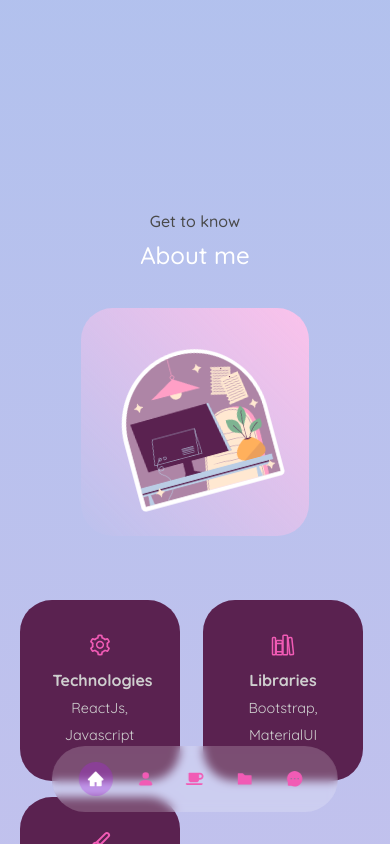
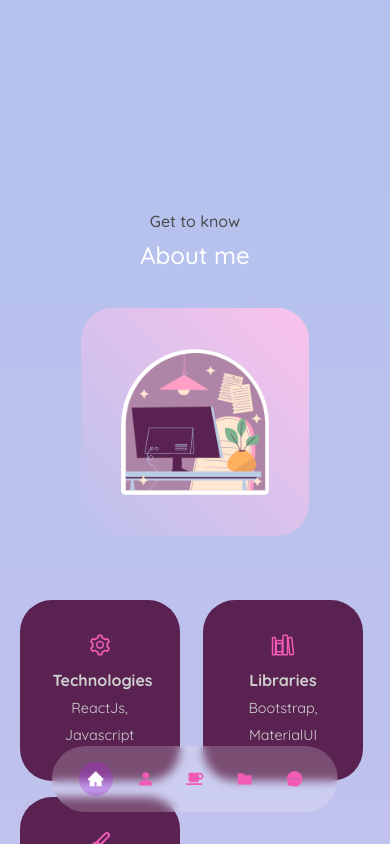
Before and after one commit to jimdiew/portfolio2022, a React (Create React App) app: page / in a window 390 px wide. In both pictures the pointer is over the element 194 px from the left and 1154 px from the top of the page. Shown: the part 732-1576 px from the top of the page. Built offline with nearby package versions, Linux system fonts and the light colour scheme; a web font is replaced by a local one.

Commit message:
Change in mobile screen

```diff
--- a/src/components/about/about.css
+++ b/src/components/about/about.css
@@ -99,6 +99,10 @@
 
 /* MEDIA QUERIES (SMALL) */
 @media screen and (max-width: 600px) {
+  .about__me-image:hover {
+    transform: none;
+  }
+
   .about__me {
     width: 65%;
     margin: 0 auto 3rem;
```
